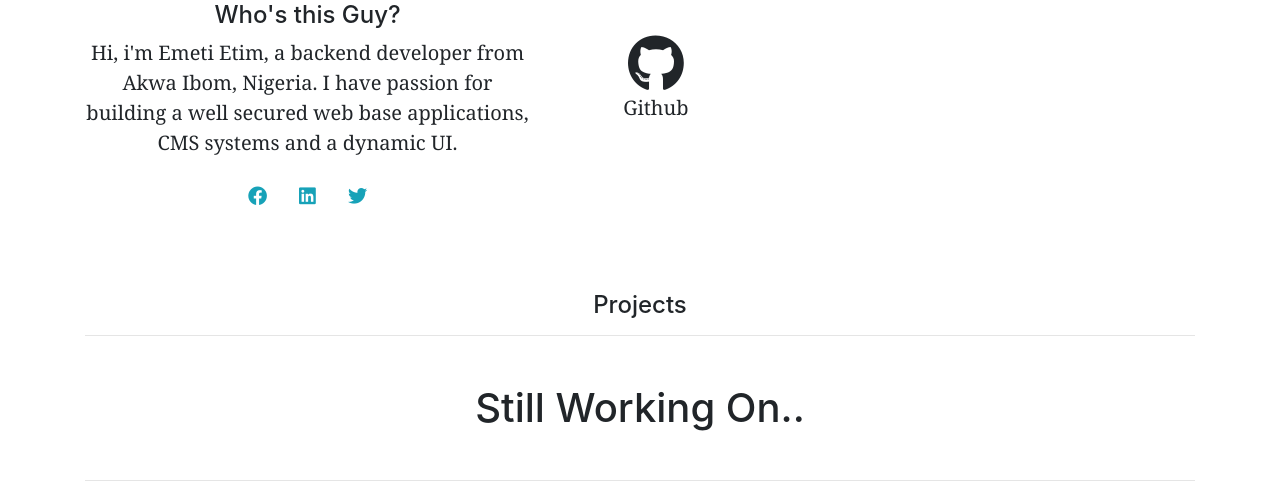
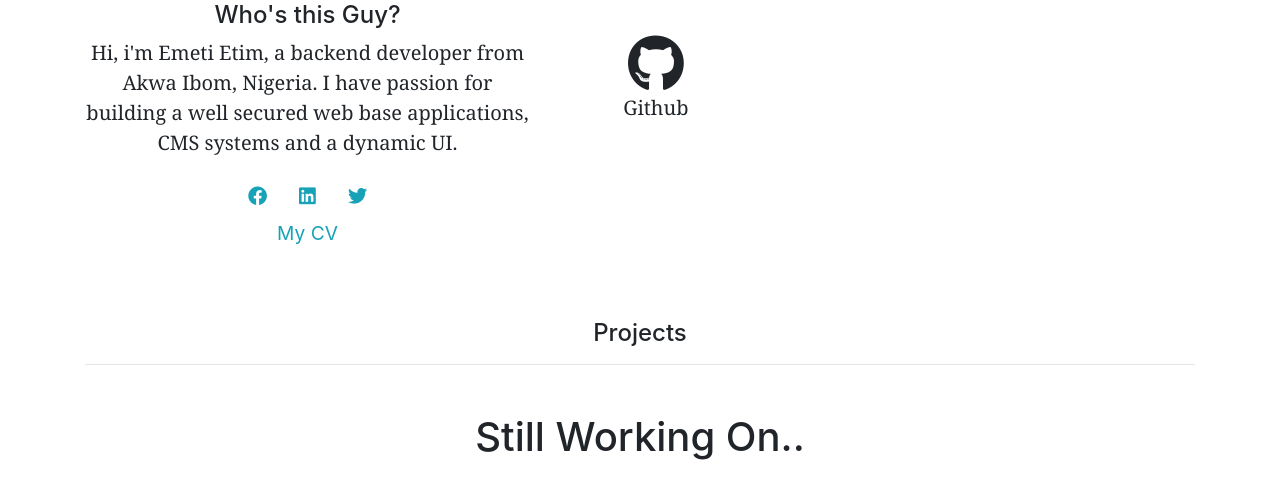
Before and after one commit to emetisuccess/portfolio, a PHP site: page / in a window 1280 px wide. Shown: the part 1463-1950 px from the top of the page. Run offline with PHP 8.4, Linux system fonts and the light colour scheme; some libraries are stand-ins or nearby versions.

Commit message:
committed

```diff
--- a/index.php
+++ b/index.php
@@ -101,7 +101,8 @@
                     Hi, i'm Emeti Etim, a backend developer from Akwa Ibom, Nigeria. I have passion for building a well
                     secured web base applications, CMS systems and a dynamic UI.
                 </p>
-                <div class="text-center d-flex justify-content-center mb-4">
+
+                <div class="text-center d-flex justify-content-center">
                     <a class="nav-link" href="https://web.facebook.com/emeti.etim"><i
                             class="fab fa-facebook text-info"></i></a>
                     <a class="nav-link" href="https://www.linkedin.com/in/emeti-etim-74a299123/"><i
@@ -109,6 +110,10 @@
                     <a class="nav-link" href="https://twitter.com/emetisuccess"><i
                             class="fab fa-twitter text-info"></i></a>
                 </div>
+                <div class="mb-4 text-style ">
+                    <a href="image/Emeti-Etim.pdf" class="text-info">My CV</a>
+                </div>
+
             </div>
             <div class="col-md-7 text-center">
                 <h4 class="mb-4">Proficiency (<?php echo (date("Y") - 2020) . "yrs+" ?>)</h4>
--- a/style/style.css
+++ b/style/style.css
@@ -48,6 +48,10 @@ p {
 
 }
 
+.text-style>a {
+    text-decoration: none;
+}
+
 @media screen and (max-width: 800px) {
     body {
         background-color: inherit;
```
Also changed, not shown: 1 other file.
